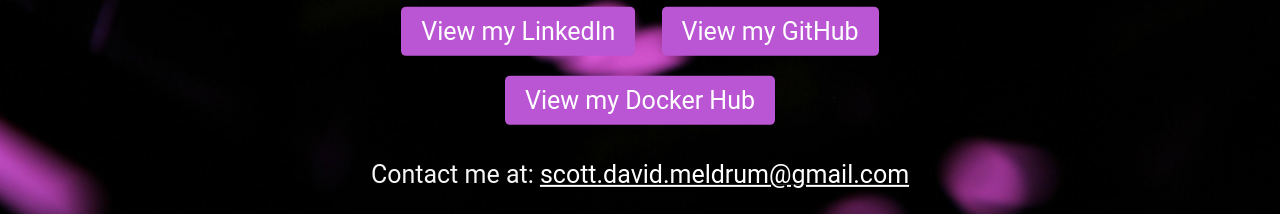
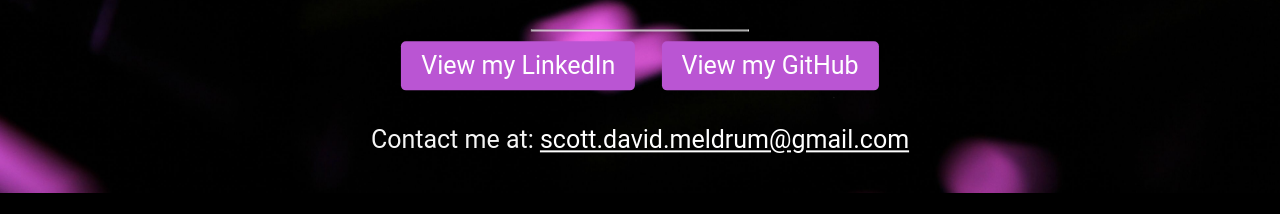
Before and after one commit to ScottDavidMeldrum/scottdavidmeldrum.github.io, a plain HTML site: page index.html in a window 1280 px wide. Shown: the part 607-821 px from the top of the page. After the commit the page ends 800 px from the top, so only its background shows below. Drawn offline with Linux system fonts and the light colour scheme.

Commit message:
Added code for future links

```diff
--- a/index.html
+++ b/index.html
@@ -36,9 +36,10 @@
         <hr>
 
         <!-- Call-to-action buttons for LinkedIn and GitHub profiles -->
+        <!-- <a href="https://www.zombo.com" class="cta-button">View my Company</a> -->
         <a href="http://linkedin.com/in/scott-david-meldrum/" class="cta-button">View my LinkedIn</a>
         <a href="https://github.com/ScottDavidMeldrum" class="cta-button">View my GitHub</a>
-        <a href="https://hub.docker.com/u/scottmeldrum" class="cta-button">View my Docker Hub</a>
+        <!-- <a href="https://hub.docker.com/u/scottmeldrum" class="cta-button">View my Docker Hub</a> -->
 
 
         <!-- Contact information -->
```
